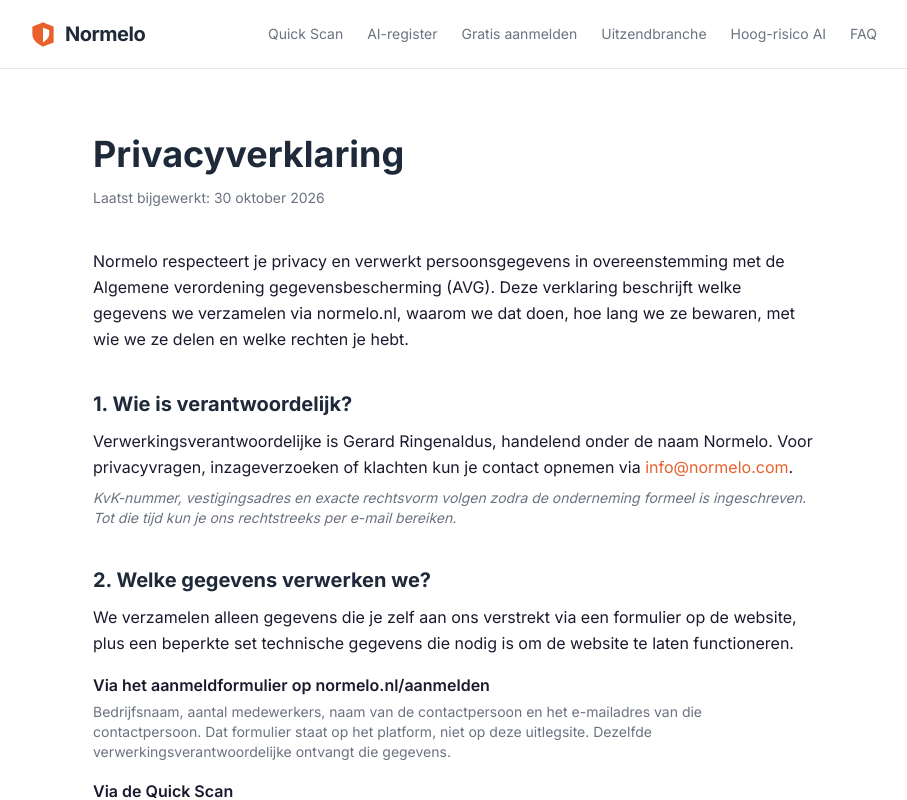
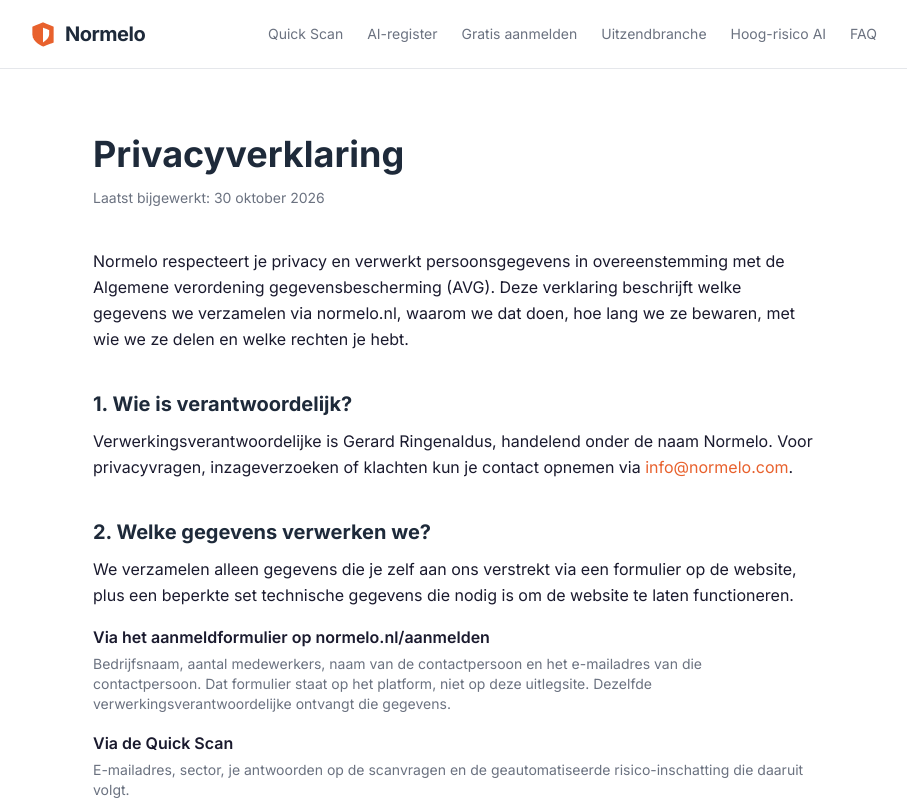
Before and after one commit to ringenaldus-ctrl/normelo, a Next.js app: page /privacy in a window 1280 px wide. Shown: the top 800 px of the page, without its empty margins (187-1094 px from the left). Built offline with nearby package versions, Linux system fonts and the light colour scheme.

Commit message:
Haal de KvK-placeholder uit de privacyverklaring.
De verwerkingsverantwoordelijke blijft Gerard Ringenaldus, handelend onder de naam Normelo, bereikbaar via info@normelo.com.

Co-authored-by: ringenaldus-ctrl <ringenaldus-ctrl@users.noreply.github.com>

```diff
--- a/src/app/privacy/page.tsx
+++ b/src/app/privacy/page.tsx
@@ -26,17 +26,13 @@ export default function Privacy() {
 
         <section>
           <h2 className="text-xl font-bold mb-3">1. Wie is verantwoordelijk?</h2>
-          <p className="mb-2">
+          <p>
             Verwerkingsverantwoordelijke is Gerard Ringenaldus, handelend onder de naam Normelo.
             Voor privacyvragen, inzageverzoeken of klachten kun je contact opnemen via{" "}
             <a href="mailto:info@normelo.com" className="text-accent hover:underline">
               info@normelo.com
             </a>
             .
-          </p>
-          <p className="text-sm text-muted italic">
-            KvK-nummer, vestigingsadres en exacte rechtsvorm volgen zodra de onderneming formeel
-            is ingeschreven. Tot die tijd kun je ons rechtstreeks per e-mail bereiken.
           </p>
         </section>
 
```
